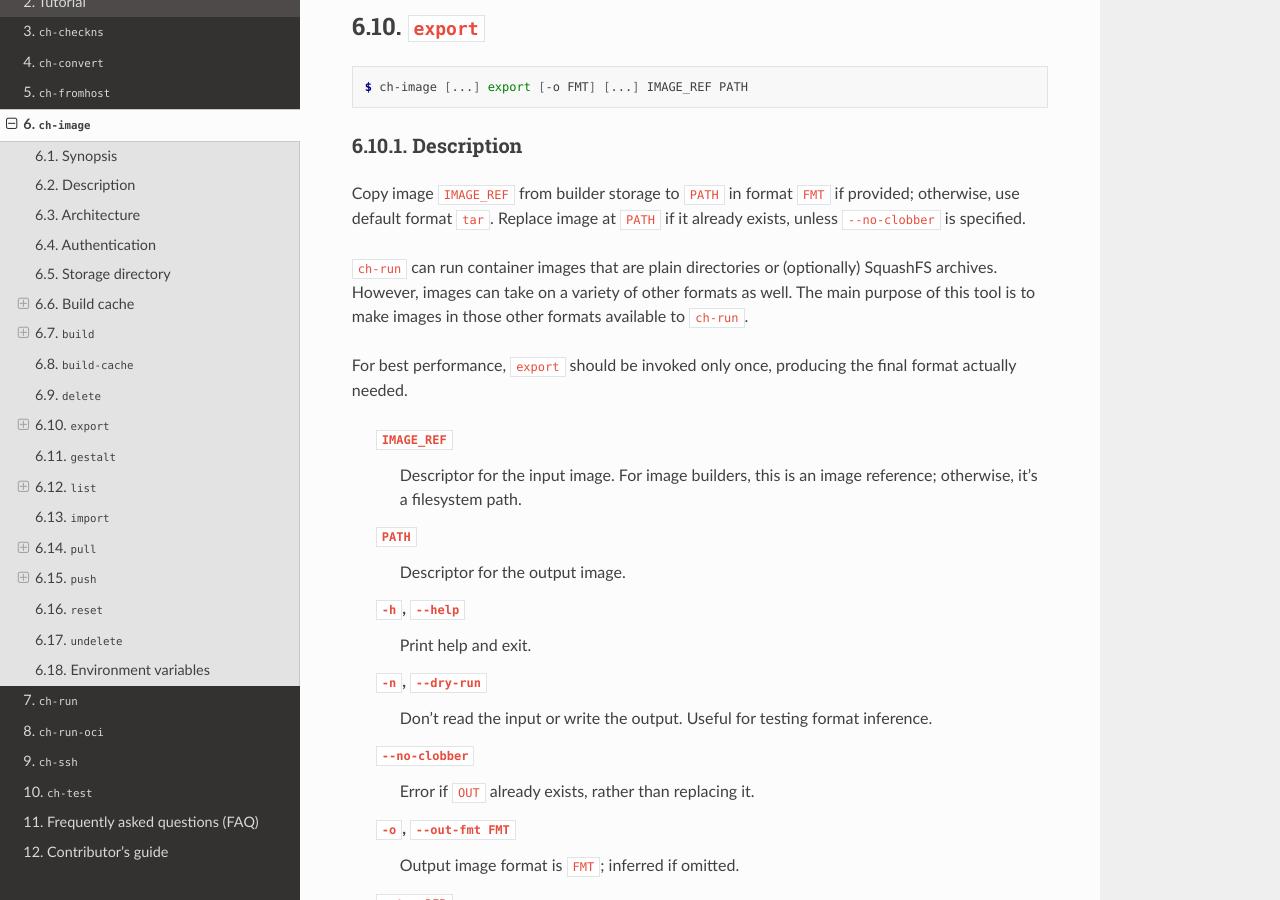
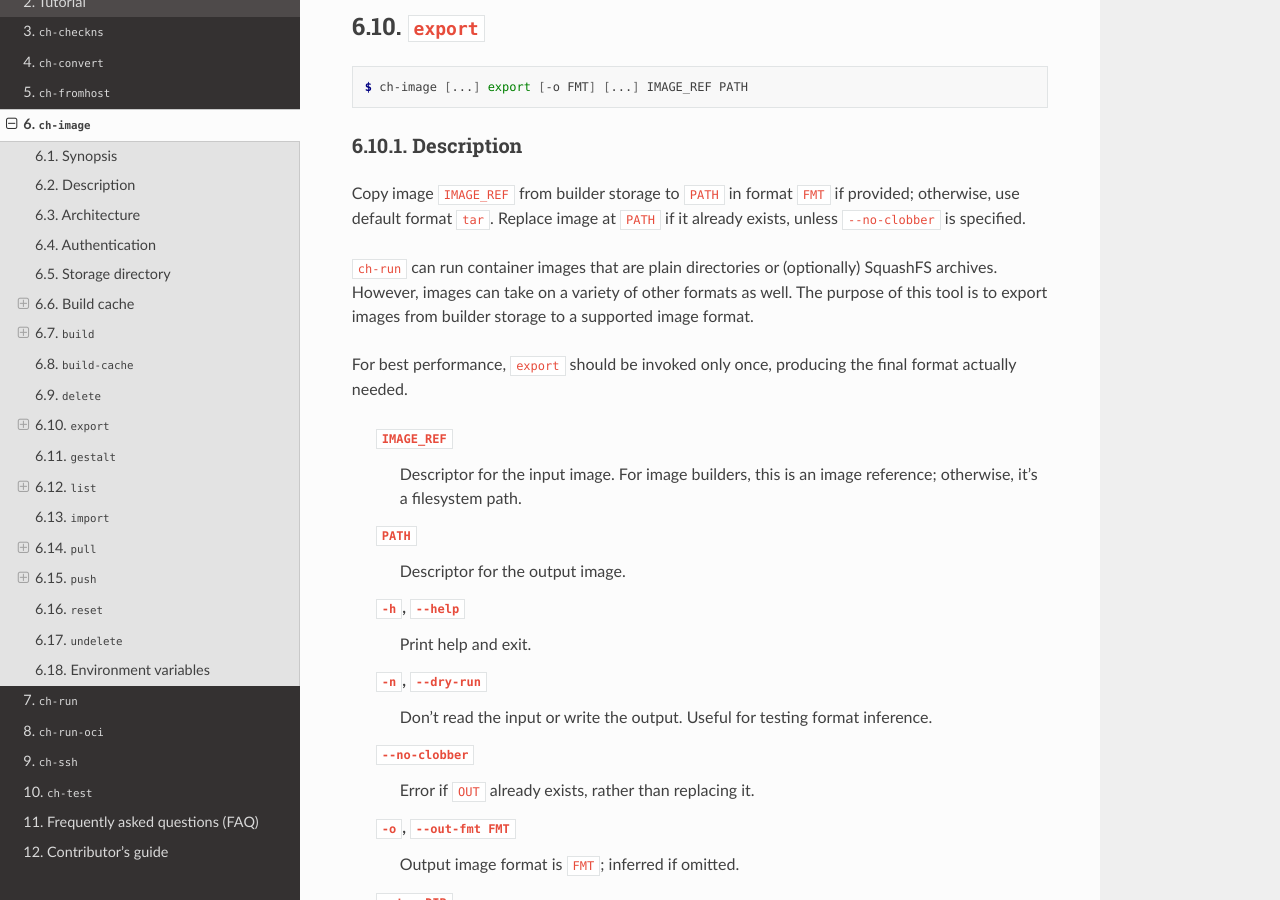
Before and after one commit to hpc/charliecloud, a Sphinx documentation site: the page built from doc/ch-image.rst, in a window 1280 px wide and 900 px high, scrolled down 17549 px. Built offline with Sphinx 7.4.7 and the Read the Docs theme 2.0.0, drawn with Linux system fonts in a browser that asks for light colours; the version number could not be read and is left out.

Commit message:
Update doc/ch-image.rst
Co-authored-by: Jordan Ogas <jogas@lanl.gov>

```diff
--- a/doc/ch-image.rst
+++ b/doc/ch-image.rst
@@ -945,8 +945,8 @@
 
 :code:`ch-run` can run container images that are plain directories or
 (optionally) SquashFS archives. However, images can take on a variety of other
-formats as well. The main purpose of this tool is to make images in those
-other formats available to :code:`ch-run`.
+formats as well. The purpose of this tool is to export images from builder
+storage to a supported image format.
 
 For best performance, :code:`export` should be invoked only once,
 producing the final format actually needed.
```
